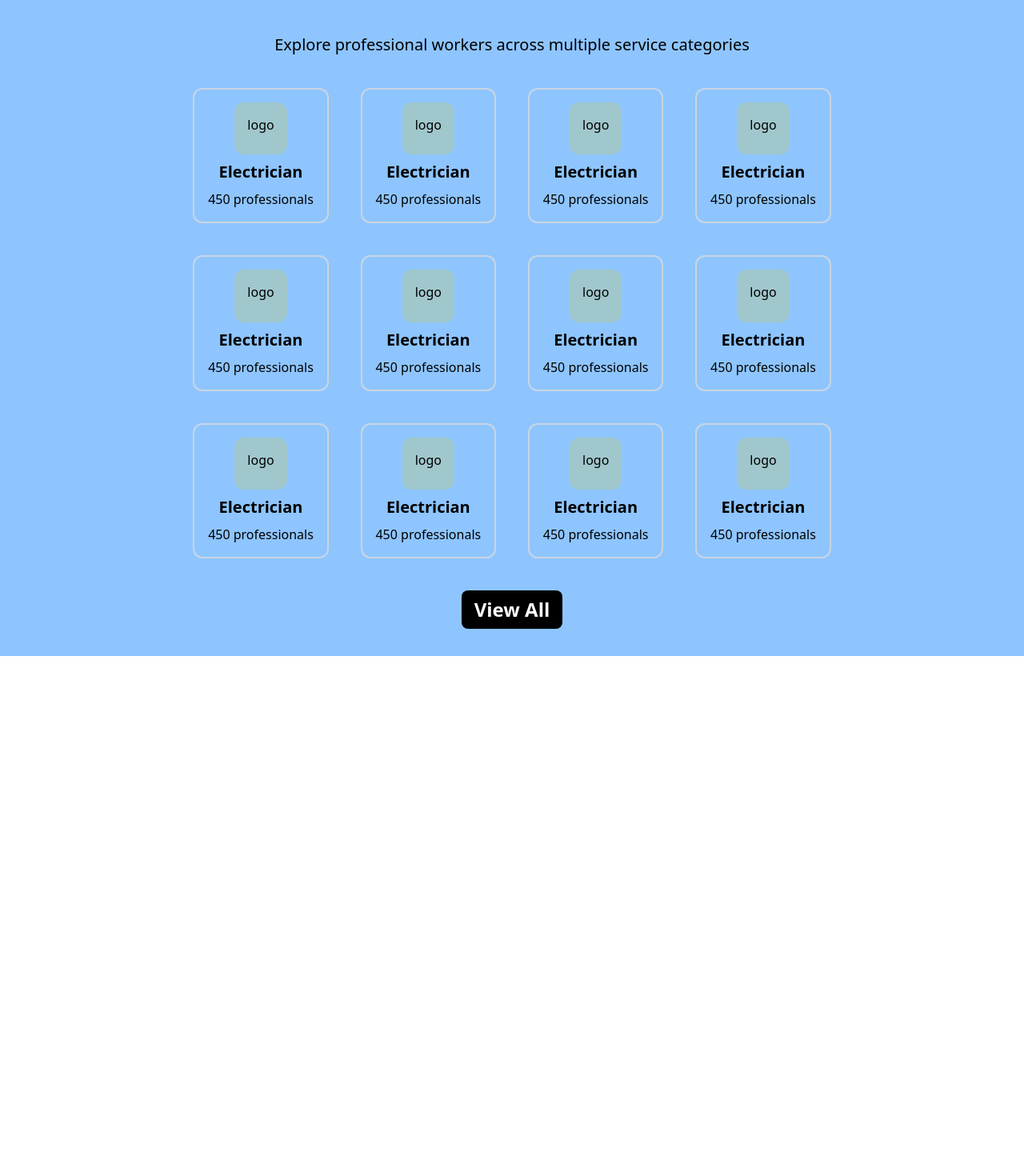
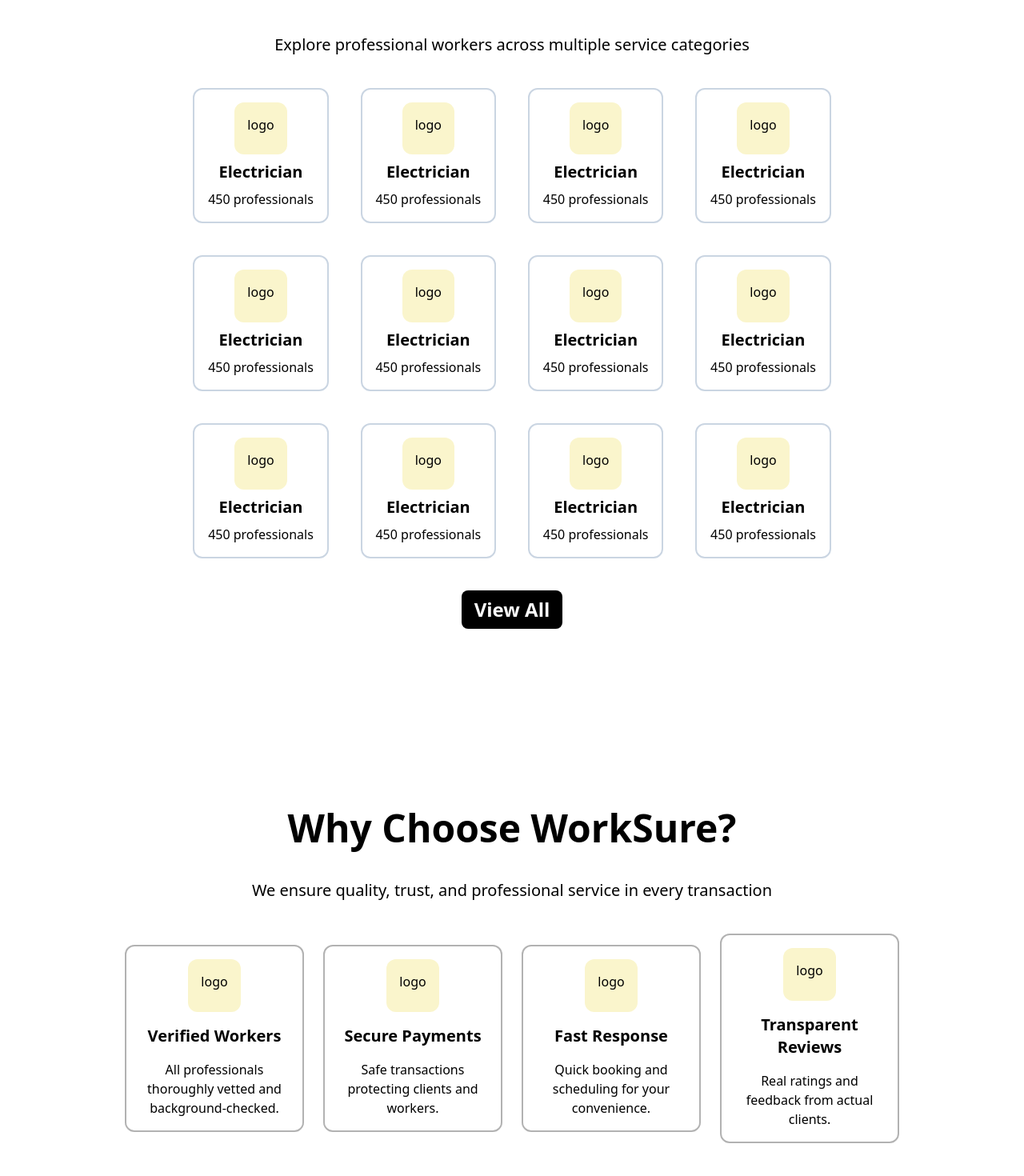
Before and after one commit to HasalKenula/WorkSure-frontend, a React (Vite) app: page / in a window 1280 px wide. Shown: the part 880-2350 px from the top of the page at 80% size. Before the commit the page ends 1700 px from the top, so only its background shows below. Built offline with nearby package versions, Linux system fonts and the light colour scheme.

Commit message:
added worksure works

```diff
--- a/src/pages/HomePage.jsx
+++ b/src/pages/HomePage.jsx
@@ -6,7 +6,7 @@ export default function HomePage() {
     return (
         <div >
             <Navbar />
-            <section className="w-full h-[1100px] md:h-screen flex items-center justify-center  my-auto pt-24 bg-red-300">
+            <section className="w-full h-[1100px] md:h-screen flex items-center justify-center  my-auto pt-24">
                 <div className="container mx-auto flex flex-col md:flex-row items-center p-6 gap-10 ">
 
 
@@ -38,68 +38,68 @@ export default function HomePage() {
                 </div>
             </section>
 
-            <section className="w-full h-[1700px] md:h-[900px]  flex items-center justify-center bg-blue-300">
+            <section className="w-full h-[1700px] md:h-[900px]  flex items-center justify-center">
                 <div className=" mx-auto flex flex-col md:flex-col items-center p-6 gap-10 ">
                     <h1 className="w-full text-center text-5xl font-bold">Browse All Services</h1>
                     <h3 className="w-full text-center text-xl"> Explore professional workers across multiple service categories</h3>
                     <div className="grid grid-cols-2 sm:grid-cols-2 md:grid-cols-4 gap-10 w-full max-w-6xl">
                         <div className="flex flex-col gap-2 rounded-xl  items-center justify-center aspect-square border-2 p-4 border-slate-300">
-                            <div className="bg-primary/20  flx item-center rounded-xl justify-center aspect-square border-0 p-4">logo</div>
+                            <div className="bg-primary/20  flx items-center rounded-xl justify-center aspect-square border-0 p-4">logo</div>
                             <h1 className="font-bold text-xl">Electrician</h1>
                             <h3>450 professionals</h3>
                         </div>
                         <div className="flex flex-col gap-2 rounded-xl  items-center justify-center aspect-square border-2 p-4 border-slate-300">
-                            <div className="bg-primary/20  flx item-center rounded-xl justify-center aspect-square border-0 p-4">logo</div>
+                            <div className="bg-primary/20  flx items-center rounded-xl justify-center aspect-square border-0 p-4">logo</div>
                             <h1 className="font-bold text-xl">Electrician</h1>
                             <h3>450 professionals</h3>
                         </div>
                         <div className="flex flex-col gap-2 rounded-xl  items-center justify-center aspect-square border-2 p-4 border-slate-300">
-                            <div className="bg-primary/20  flx item-center rounded-xl justify-center aspect-square border-0 p-4">logo</div>
+                            <div className="bg-primary/20  flx items-center rounded-xl justify-center aspect-square border-0 p-4">logo</div>
                             <h1 className="font-bold text-xl">Electrician</h1>
                             <h3>450 professionals</h3>
                         </div>
                         <div className="flex flex-col gap-2 rounded-xl  items-center justify-center aspect-square border-2 p-4 border-slate-300">
-                            <div className="bg-primary/20  flx item-center rounded-xl justify-center aspect-square border-0 p-4">logo</div>
+                            <div className="bg-primary/20  flx items-center rounded-xl justify-center aspect-square border-0 p-4">logo</div>
                             <h1 className="font-bold text-xl">Electrician</h1>
                             <h3>450 professionals</h3>
                         </div>
                         <div className="flex flex-col gap-2 rounded-xl  items-center justify-center aspect-square border-2 p-4 border-slate-300">
-                            <div className="bg-primary/20  flx item-center rounded-xl justify-center aspect-square border-0 p-4">logo</div>
+                            <div className="bg-primary/20  flx items-center rounded-xl justify-center aspect-square border-0 p-4">logo</div>
                             <h1 className="font-bold text-xl">Electrician</h1>
                             <h3>450 professionals</h3>
                         </div>
                         <div className="flex flex-col gap-2 rounded-xl  items-center justify-center aspect-square border-2 p-4 border-slate-300">
-                            <div className="bg-primary/20  flx item-center rounded-xl justify-center aspect-square border-0 p-4">logo</div>
+                            <div className="bg-primary/20  flx items-center rounded-xl justify-center aspect-square border-0 p-4">logo</div>
                             <h1 className="font-bold text-xl">Electrician</h1>
                             <h3>450 professionals</h3>
                         </div>
                         <div className="flex flex-col gap-2 rounded-xl  items-center justify-center aspect-square border-2 p-4 border-slate-300">
-                            <div className="bg-primary/20  flx item-center rounded-xl justify-center aspect-square border-0 p-4">logo</div>
+                            <div className="bg-primary/20  flx items-center rounded-xl justify-center aspect-square border-0 p-4">logo</div>
                             <h1 className="font-bold text-xl">Electrician</h1>
                             <h3>450 professionals</h3>
                         </div>
                         <div className="flex flex-col gap-2 rounded-xl  items-center justify-center aspect-square border-2 p-4 border-slate-300">
-                            <div className="bg-primary/20  flx item-center rounded-xl justify-center aspect-square border-0 p-4">logo</div>
+                            <div className="bg-primary/20  flx items-center rounded-xl justify-center aspect-square border-0 p-4">logo</div>
                             <h1 className="font-bold text-xl">Electrician</h1>
                             <h3>450 professionals</h3>
                         </div>
                         <div className="flex flex-col gap-2 rounded-xl  items-center justify-center aspect-square border-2 p-4 border-slate-300">
-                            <div className="bg-primary/20  flx item-center rounded-xl justify-center aspect-square border-0 p-4">logo</div>
+                            <div className="bg-primary/20  flx items-center rounded-xl justify-center aspect-square border-0 p-4">logo</div>
                             <h1 className="font-bold text-xl">Electrician</h1>
                             <h3>450 professionals</h3>
                         </div>
                         <div className="flex flex-col gap-2 rounded-xl  items-center justify-center aspect-square border-2 p-4 border-slate-300">
-                            <div className="bg-primary/20  flx item-center rounded-xl justify-center aspect-square border-0 p-4">logo</div>
+                            <div className="bg-primary/20  flx items-center rounded-xl justify-center aspect-square border-0 p-4">logo</div>
                             <h1 className="font-bold text-xl">Electrician</h1>
                             <h3>450 professionals</h3>
                         </div>
                         <div className="flex flex-col gap-2 rounded-xl  items-center justify-center aspect-square border-2 p-4 border-slate-300">
-                            <div className="bg-primary/20  flx item-center rounded-xl justify-center aspect-square border-0 p-4">logo</div>
+                            <div className="bg-primary/20  flx items-center rounded-xl justify-center aspect-square border-0 p-4">logo</div>
                             <h1 className="font-bold text-xl">Electrician</h1>
                             <h3>450 professionals</h3>
                         </div>
                         <div className="flex flex-col gap-2 rounded-xl  items-center justify-center aspect-square border-2 p-4 border-slate-300">
-                            <div className="bg-primary/20  flx item-center rounded-xl justify-center aspect-square border-0 p-4">logo</div>
+                            <div className="bg-primary/20  flx items-center rounded-xl justify-center aspect-square border-0 p-4">logo</div>
                             <h1 className="font-bold text-xl">Electrician</h1>
                             <h3>450 professionals</h3>
                         </div>
@@ -110,6 +110,67 @@ export default function HomePage() {
                 </div>
             </section>
 
+            <section>
+                <div className="w-full h-[1300px] md:h-screen  flex justify-center items-center">
+                    <div className="mx-auto flex flex-col items-center justify-center gap-10">
+                        <h1 className="w-full text-center text-5xl font-bold">Why Choose WorkSure?</h1>
+                        <h3 className="w-full text-center text-xl"> We ensure quality, trust, and professional service in every transaction</h3>
+                        <div className="grid grid-cols sm:grid-cols-2 md:grid-cols-4 w-full gap-6  max-w-6xl items-center justify-center">
+                            <div className="flex flex-col items-center justify-center gap-4 aspect-square  w-52 sm:w-52 md:w-48 lg:w-52 xl:w-56 p-4 border-2 border-black/30 rounded-xl hover:shadow-lg transition-shadow duration-300">
+                                <div className="bg-primary/20  flx items-center rounded-xl justify-center aspect-square border-0 p-4">logo</div>
+                                <h1 className="font-bold text-xl">Verified Workers</h1>
+                                <h3 className="text-center">All professionals thoroughly vetted and background-checked.</h3>
+                            </div>
+                            <div className="flex flex-col items-center justify-center gap-4 aspect-square  w-52 sm:w-52 md:w-48 lg:w-52 xl:w-56 p-4 border-2 border-black/30 rounded-xl hover:shadow-lg transition-shadow duration-300">
+                                <div className="bg-primary/20  flx items-center rounded-xl justify-center aspect-square border-0 p-4">logo</div>
+                                <h1 className="font-bold text-xl">Secure Payments</h1>
+                                <h3 className="text-center">Safe transactions protecting clients and workers.</h3>
+                            </div>
+                            <div className="flex flex-col items-center justify-center gap-4 aspect-square  w-52 sm:w-52 md:w-48 lg:w-52 xl:w-56 p-4 border-2 border-black/30 rounded-xl hover:shadow-lg transition-shadow duration-300">
+                                <div className="bg-primary/20  flx items-center rounded-xl justify-center aspect-square border-0 p-4">logo</div>
+                                <h1 className="font-bold text-xl">Fast Response</h1>
+                                <h3 className="text-center">Quick booking and scheduling for your convenience.</h3>
+                            </div>
+                            <div className="flex flex-col items-center justify-center gap-4 w-52 sm:w-52 md:w-48 lg:w-52 xl:w-56 p-4 border-2 aspect-square  border-black/30 rounded-xl hover:shadow-lg transition-shadow duration-300">
+                                <div className="bg-primary/20  flx items-center rounded-xl justify-center aspect-square border-0 p-4">logo</div>
+                                <h1 className="font-bold text-xl text-center">Transparent <br/>Reviews</h1>
+                                <h3 className="text-center">Real ratings and feedback from actual clients.</h3>
+                            </div>
+
+                        </div>
+                    </div>
+                </div>
+            </section>
+
+
+            <section>
+                <div className="w-full h-[1300px] md:h-screen  flex justify-center items-center">
+                    <div className="mx-auto flex flex-col items-center justify-center gap-10">
+                        <h1 className="w-full text-center text-5xl font-bold">How WorkSure Works</h1>
+                        <h3 className="w-full text-center text-xl">Get professional work done in 3 simple steps</h3>
+                        <div className="grid grid-cols sm:grid-cols-3 md:grid-cols-3 w-full gap-24  max-w-6xl items-center justify-center">
+                            <div className="flex flex-col items-center justify-center gap-4 aspect-square  w-52 sm:w-52 md:w-48 lg:w-52 xl:w-56 p-4 border-2 border-black/30 rounded-xl hover:shadow-lg transition-shadow duration-300">
+                                <div className="bg-primary/20  flx items-center rounded-xl justify-center aspect-square border-0 p-4">logo</div>
+                                <h1 className="font-bold text-xl">Search & Browse</h1>
+                                <h3 className="text-center">Find workers by skill, location, and ratings. View detailed profiles and experience.</h3>
+                            </div>
+                            <div className="flex flex-col items-center justify-center gap-4 aspect-square  w-52 sm:w-52 md:w-48 lg:w-52 xl:w-56 p-4 border-2 border-black/30 rounded-xl hover:shadow-lg transition-shadow duration-300">
+                                <div className="bg-primary/20  flx items-center rounded-xl justify-center aspect-square border-0 p-4">logo</div>
+                                <h1 className="font-bold text-xl">Book Service</h1>
+                                <h3 className="text-center">Choose your preferred professional and book the service directly through our platform.</h3>
+                            </div>
+                            <div className="flex flex-col items-center justify-center gap-4 aspect-square  w-52 sm:w-52 md:w-48 lg:w-52 xl:w-56 p-4 border-2 border-black/30 rounded-xl hover:shadow-lg transition-shadow duration-300">
+                                <div className="bg-primary/20  flx items-center rounded-xl justify-center aspect-square border-0 p-4">logo</div>
+                                <h1 className="font-bold text-xl">Secure Payment</h1>
+                                <h3 className="text-center">Pay securely through WorkSure. Release payment only after work completion.</h3>
+                            </div>
+
+
+                        </div>
+                    </div>
+                </div>
+            </section>
+
 
 
         </div>
```
Lines whose indentation alone changed are shown as unchanged.
